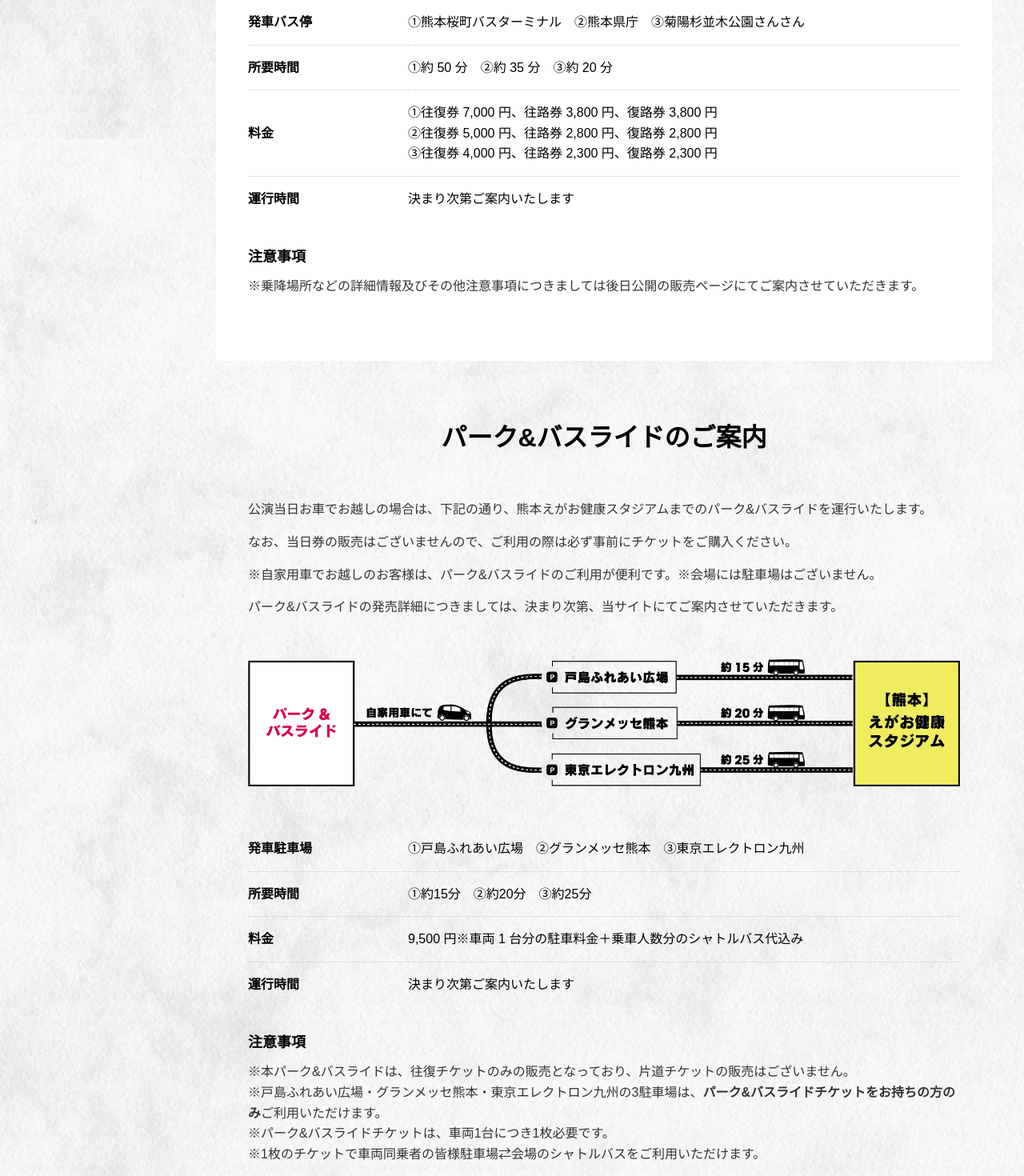
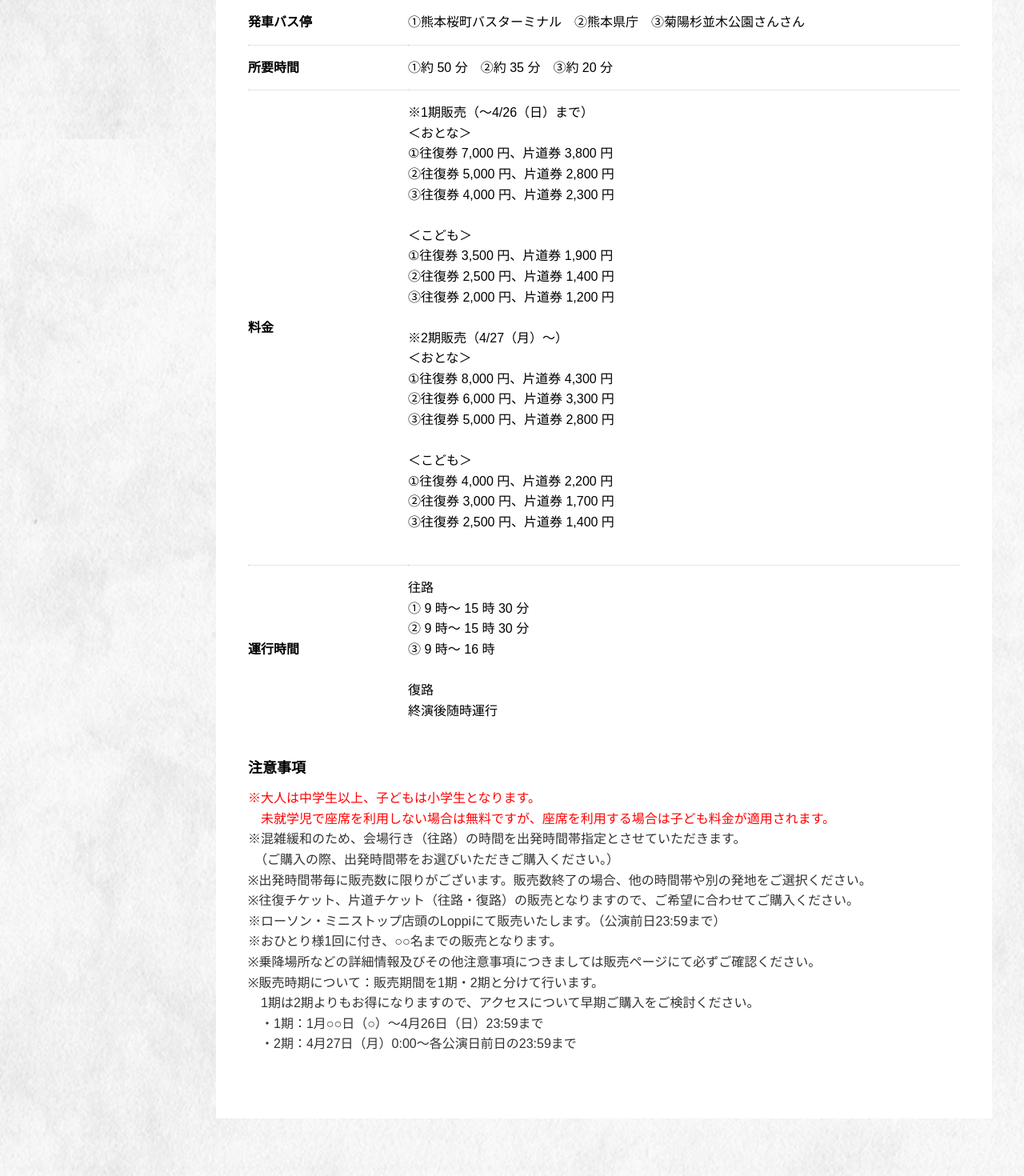
Before and after one commit to 07-jin-FUK/backnumber-kumamoto_nuxt, a Nuxt app: page /access in a window 1280 px wide. Shown: the part 3860-5330 px from the top of the page at 80% size. Built offline with nearby package versions, Linux system fonts and the light colour scheme.

Commit message:
[update]

```diff
--- a/app/pages/access.vue
+++ b/app/pages/access.vue
@@ -161,10 +161,10 @@
 
             <div class="shuttle-route">
               <div class="route-description">
-                <p>公演当日は、下記の臨時乗降場所から熊本えがお健康スタジアムまでの直行シャトルバスを運行いたします。</p>
-                <p>なお、当日券の販売はございませんので、ご利用の際は必ず事前にチケットをご購入ください。</p>
-                <p>※県外からお越しのお客様は、直行シャトルバスのご利用が便利です。</p>
-                <p>シャトルバスの発売詳細につきましては、決まり次第、当サイトにてご案内させていただきます。</p>
+                <p>公演当日は次の3方面より会場直行シャトルバスを運行いたします。</p>
+                <p class="red no-under"><strong>当日券の販売はございませんので、ご利用の際は必ず事前にチケットをご購入ください。</strong></p>
+                <p>なお、各シャトルバスは、混雑緩和のため出発時間帯を区切っての販売となります。</p>
+                <p>時間帯毎に販売数に限りがございますので、予めご了承ください。</p>
               </div>
 
               <div class="route-diagram">
@@ -184,11 +184,29 @@
                     </tr>
                     <tr>
                       <th>料金</th>
-                      <td>①往復券 7,000 円、<span class="sp"><span class="space">　</span>往路券 3,800 円、復路券 3,800 円</span><br>②往復券 5,000 円、<span class="sp"><span class="space">　</span>往路券 2,800 円、復路券 2,800 円</span><br>③往復券 4,000 円、<span class="sp"><span class="space">　</span>往路券 2,300 円、復路券 2,300 円</span></td>
+                      <td>※1期販売（〜4/26（日）まで）<br>
+                        ＜おとな＞<br>
+                        ①往復券 7,000 円、<span class="sp"><span class="space">　</span>片道券 3,800 円</span><br>②往復券 5,000 円、<span class="sp"><span class="space">　</span>片道券 2,800 円</span><br>③往復券 4,000 円、<span class="sp"><span class="space">　</span>片道券 2,300 円</span><br><br>
+
+                        ＜こども＞<br>
+                        ①往復券 3,500 円、<span class="sp"><span class="space">　</span>片道券 1,900 円</span><br>②往復券 2,500 円、<span class="sp"><span class="space">　</span>片道券 1,400 円</span><br>③往復券 2,000 円、<span class="sp"><span class="space">　</span>片道券 1,200 円</span><br><br>
+                    ※2期販売（4/27（月）〜）<br>
+                        ＜おとな＞<br>
+                        ①往復券 8,000 円、<span class="sp"><span class="space">　</span>片道券 4,300 円</span><br>②往復券 6,000 円、<span class="sp"><span class="space">　</span>片道券 3,300 円</span><br>③往復券 5,000 円、<span class="sp"><span class="space">　</span>片道券 2,800 円</span><br><br>
+
+                        ＜こども＞<br>
+                        ①往復券 4,000 円、<span class="sp"><span class="space">　</span>片道券 2,200 円</span><br>②往復券 3,000 円、<span class="sp"><span class="space">　</span>片道券 1,700 円</span><br>③往復券 2,500 円、<span class="sp"><span class="space">　</span>片道券 1,400 円</span><br><br>
+                      </td>
                     </tr>
                     <tr>
                       <th>運行時間</th>
-                      <td>決まり次第ご案内いたします</td>
+                      <td>往路<br>
+                        ① 9 時〜 15 時 30 分<br>
+                        ② 9 時〜 15 時 30 分<br>
+                        ③ 9 時〜 16 時<br>
+                        <br>
+                        復路<br>
+                    終演後随時運行</td>
                     </tr>
                   </tbody>
                 </table>
@@ -196,7 +214,20 @@
 
               <div class="notice-box">
                 <h4>注意事項</h4>
-                <p>※乗降場所などの詳細情報及びその他注意事項につきましては後日公開の販売ページにてご案内させていただきます。</p>
+                <p class="red no-under">※大人は中学生以上、子どもは小学生となります。</p>
+                <p class="red no-under">　未就学児で座席を利用しない場合は無料ですが、座席を利用する場合は子ども料金が適用されます。</p>
+                <p>※混雑緩和のため、会場行き（往路）の時間を出発時間帯指定とさせていただきます。<br>　（ご購入の際、出発時間帯をお選びいただきご購入ください。）<br>
+※出発時間帯毎に販売数に限りがございます。販売数終了の場合、他の時間帯や別の発地をご選択ください。<br>
+※往復チケット、片道チケット（往路・復路）の販売となりますので、ご希望に合わせてご購入ください。<br>
+※ローソン・ミニストップ店頭のLoppiにて販売いたします。（公演前日23:59まで）<br>
+※おひとり様1回に付き、○○名までの販売となります。<br>
+※乗降場所などの詳細情報及びその他注意事項につきましては販売ページにて必ずご確認ください。<br>
+※販売時期について：販売期間を1期・2期と分けて行います。<br>
+　1期は2期よりもお得になりますので、アクセスについて早期ご購入をご検討ください。<br>
+　・1期：1月○○日（○）～4月26日（日）23:59まで<br>
+　・2期：4月27日（月）0:00～各公演日前日の23:59まで<br>
+
+</p>
               </div>
             </div>
           </section>
@@ -206,10 +237,11 @@
 
             <div class="shuttle-route">
               <div class="route-description">
-                <p>公演当日お車でお越しの場合は、下記の通り、熊本えがお健康スタジアムまでのパーク&バスライドを運行いたします。</p>
-                <p>なお、当日券の販売はございませんので、ご利用の際は必ず事前にチケットをご購入ください。</p>
-                <p>※自家用車でお越しのお客様は、パーク&バスライドのご利用が便利です。※会場には駐車場はございません。</p>
-                <p>パーク&バスライドの発売詳細につきましては、決まり次第、当サイトにてご案内させていただきます。</p>
+                <p>お車でお越しの際は、以下臨時駐車場（有料）をご利用ください。</p>
+                <p>各駐車場から会場直行シャトルバスを運行いたします。</p>
+                <p>当日券の販売はございませんので、ご利用の際は必ず事前にチケットをご購入ください。</p>
+                <p>なお、各駐車場、混雑緩和のため入庫時間帯を区切っての販売となります。</p>
+                <p>時間帯毎に販売数に限りがございますので、予めご了承ください。</p>
               </div>
 
               <div class="route-diagram">
@@ -229,11 +261,19 @@
                     </tr>
                     <tr>
                       <th>料金</th>
-                      <td>9,500 円<span class="sp tab block">※車両 1 台分の駐車料金＋乗車人数分のシャトルバス代込み</span></td>
+                      <td>※1期販売（〜4/26（日）まで）<br>
+                        ＜1台あたり＞　9,500 円<br><br>
+
+                    ※2期販売（4/27（月）〜）<br>
+                        ＜1台あたり＞　10,000 円<br><br></td>
                     </tr>
                     <tr>
                       <th>運行時間</th>
-                      <td>決まり次第ご案内いたします</td>
+                      <td>往路<br>
+                         9 時〜 16 時<br>
+                        <br>
+                        復路<br>
+                    終演後随時運行</td>
                     </tr>
                   </tbody>
                 </table>
@@ -241,10 +281,18 @@
 
               <div class="notice-box">
                 <h4>注意事項</h4>
-                <p>※本パーク&バスライドは、往復チケットのみの販売となっており、片道チケットの販売はございません。</p>
-                <p>※戸島ふれあい広場・グランメッセ熊本・東京エレクトロン九州の3駐車場は、<strong>パーク&バスライドチケットをお持ちの方のみ</strong>ご利用いただけます。</p>
-                <p>※パーク&バスライドチケットは、車両1台につき1枚必要です。</p>
-<p>※1枚のチケットで車両同乗者の皆様駐車場⇄会場のシャトルバスをご利用いただけます。</p>
+                <p>※駐車可能な車種は、軽自動車・小型乗用車・普通自動車に限ります。<br>
+※1台に乗車されるすべての方が往復シャトルバスをご利用頂けます。<br>
+※混雑緩和のため、駐車場入庫時間帯指定とさせていただきます。<br>
+（ご購入の際、駐車場入庫時間帯をお選びいただきご購入ください。）<br>
+※入庫時間帯毎に販売数に限りがございます。販売数終了の場合、他の時間帯や別の発地をご選択ください。<br>
+※ローソン・ミニストップ店頭のLoppiにて販売いたします。（公演前日23:59まで）<br>
+※おひとり様1回に付き、○○台までの販売となります。<br>
+※駐車場の利用可能時間や乗降場所などの詳細情報及びその他注意事項につきましては販売ページにて必ずご確認ください。<br>
+※販売時期について：販売期間を1期・2期と分けて行います。<br>
+　1期は2期よりもお得になりますので、アクセスについて早期ご購入をご検討ください。<br>
+　・1期：1月○○日（○）～4月26日（日）23:59まで
+　・2期：4月27日（月）0:00～各公演日前日の23:59まで</p>
               </div>
             </div>
           </section>
@@ -599,7 +647,7 @@
   <h2>最寄駅から徒歩でのアクセス</h2>
 
 <div class="station-info">
-  <iframe src="https://www.google.com/maps/embed?pb=!1m28!1m12!1m3!1d13407.569061161825!2d130.7836928322993!3d32.84810407814264!2m3!1f0!2f0!3f0!3m2!1i1024!2i768!4f13.1!4m13!3e2!4m5!1s0x3540f00f592a6c09%3A0xfe697ab655ec99de!2z5YWJ44Gu5qOu6aeF44CB44CSODYxLTgwMDEg54aK5pys55yM54aK5pys5biC5YyX5Yy65q2m6JS144Kx5LiYIOOAkjg2MS04MDAyIDkg5LiB55uu!3m2!1d32.857966399999995!2d130.7867121!4m5!1s0x3540efdfaae84219%3A0xf218b5c8e7f176f6!2z54aK5pys55yM54aK5pys5biC5p2x5Yy65bmz5bGx55S677yS77yX77yX77yWIOeGiuacrOecjOawkee3j-WQiOmBi-WLleWFrOWckumZuOS4iuertuaKgOWgtO-8iOOBiOOBjOOBiuWBpeW6t-OCueOCv-OCuOOCouODoO-8iQ!3m2!1d32.8368628!2d130.8001371!5e0!3m2!1sja!2sjp!4v1767852769751!5m2!1sja!2sjp" width="100%" height="500px" style="border:0;" allowfullscreen="" loading="lazy" referrerpolicy="no-referrer-when-downgrade"></iframe>
+<iframe src="https://www.google.com/maps/embed?pb=!1m28!1m12!1m3!1d41539.61488985665!2d130.77143880464692!3d32.85724673954926!2m3!1f0!2f0!3f0!3m2!1i1024!2i768!4f13.1!4m13!3e2!4m5!1s0x3540f00f592a6c09%3A0xfe697ab655ec99de!2z5YWJ44Gu5qOu6aeF44CB44CSODYxLTgwMDEg54aK5pys55yM54aK5pys5biC5YyX5Yy65q2m6JS144Kx5LiYIOOAkjg2MS04MDAyIDkg5LiB55uu!3m2!1d32.857966399999995!2d130.7867121!4m5!1s0x3540efdfaae84219%3A0xf218b5c8e7f176f6!2z54aK5pys55yM54aK5pys5biC5p2x5Yy65bmz5bGx55S677yS77yX77yX77yWIOeGiuacrOecjOawkee3j-WQiOmBi-WLleWFrOWckumZuOS4iuertuaKgOWgtO-8iOOBiOOBjOOBiuWBpeW6t-OCueOCv-OCuOOCouODoO-8iQ!3m2!1d32.8368628!2d130.8001371!5e0!3m2!1sja!2sjp!4v1767855175732!5m2!1sja!2sjp" width="100%" height="500px" style="border:0;" allowfullscreen="" loading="lazy" referrerpolicy="no-referrer-when-downgrade"></iframe>
     <div class="route-description">
       <p>会場への最寄駅は<strong>光の森駅（JR豊肥本線）</strong>となります。光の森駅から会場までは徒歩50分ほどかかります。<br>交通量が多い道路を横断する場所もございますので、十分ご注意の上ご来場ください。</p>
       <p>  光の森駅の時刻表は
@@ -2326,4 +2374,8 @@ const handleResize = () => {
 .external-icon {
   flex-shrink: 0;
 }
+
+.no-under{
+    text-decoration: none;
+}
 </style>
```
